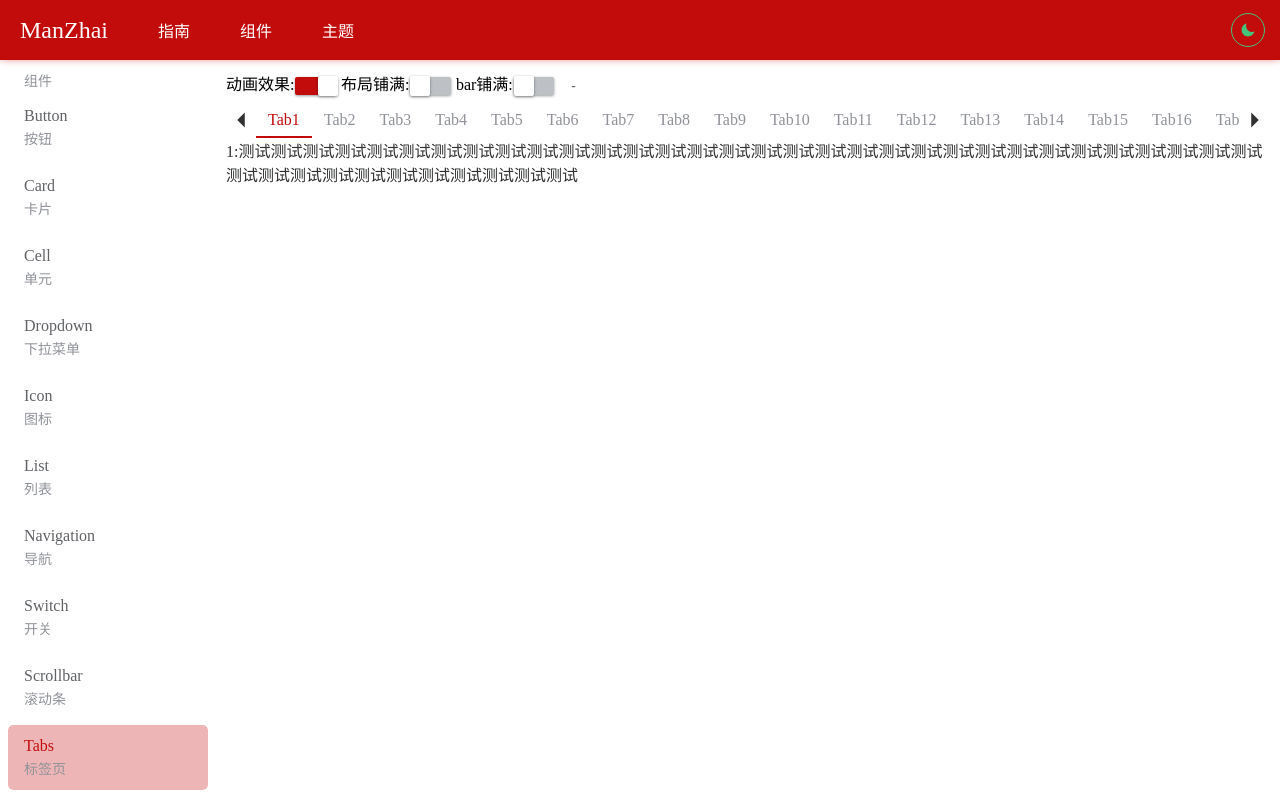
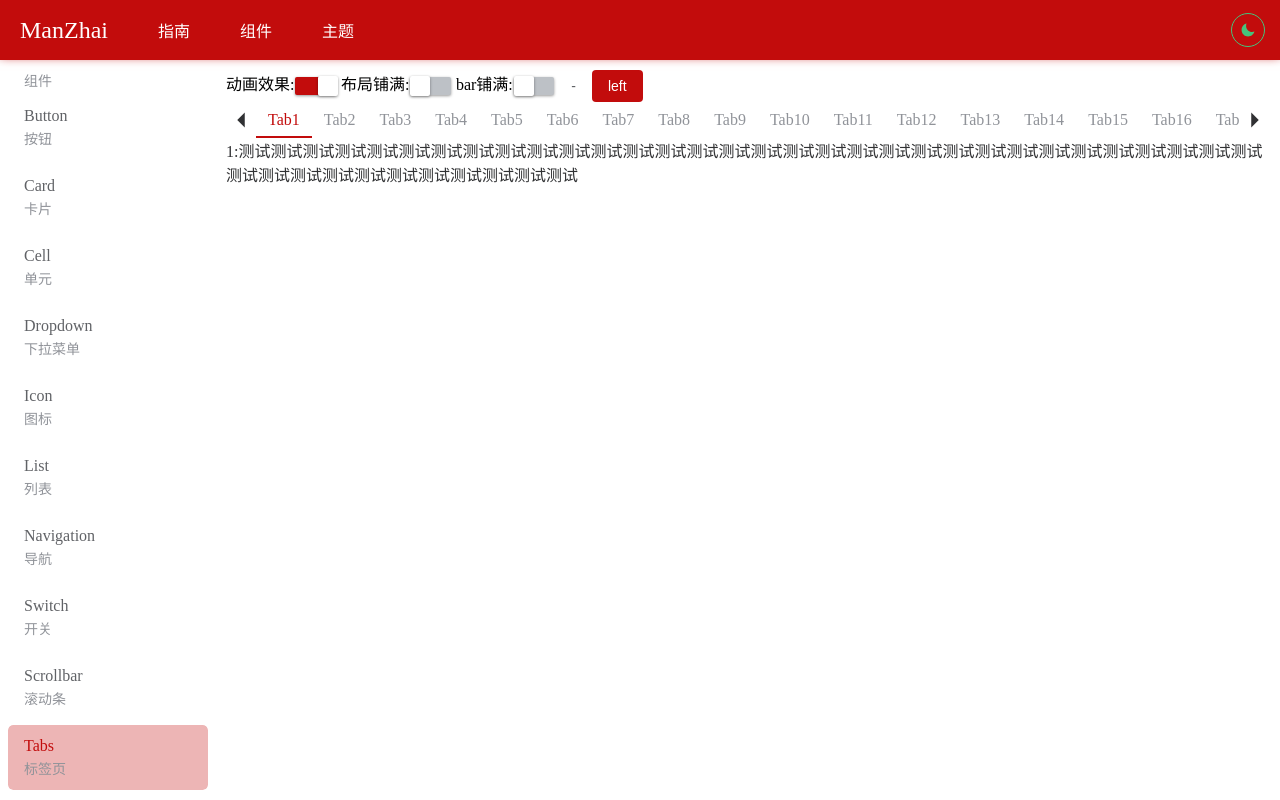
Before and after one commit to ljw1412/manzhai-ui, a Vue app: page /#/component/tabs in a window 1280 px wide. Built offline with nearby package versions, Linux system fonts and the light colour scheme.

Commit message:
增加 布局方向

```diff
--- a/example/views/Component/Tabs.vue
+++ b/example/views/Component/Tabs.vue
@@ -6,9 +6,13 @@
     <span> </span>
     bar铺满:<mz-switch v-model="isFillBar"></mz-switch>
     <mz-button @click="count=(count+20)%21">-</mz-button>
+    <mz-dropdown v-model="align"
+      :list="alignList">
+      <mz-button type="primary">{{align}}</mz-button>
+    </mz-dropdown>
 
     <mz-tabs v-model="value"
-      align="right"
+      :align="align"
       :active-bar-mode="isFillBar?'fill':'none'"
       :animation="animation"
       :grow="grow">
@@ -30,6 +34,8 @@ export default class ComponentTabs extends Vue {
   grow = false
   count = 20
   isFillBar = false
+  align = 'left'
+  alignList = [{ value: 'left' }, { value: 'center' }, { value: 'right' }]
 }
 </script>
 
```
